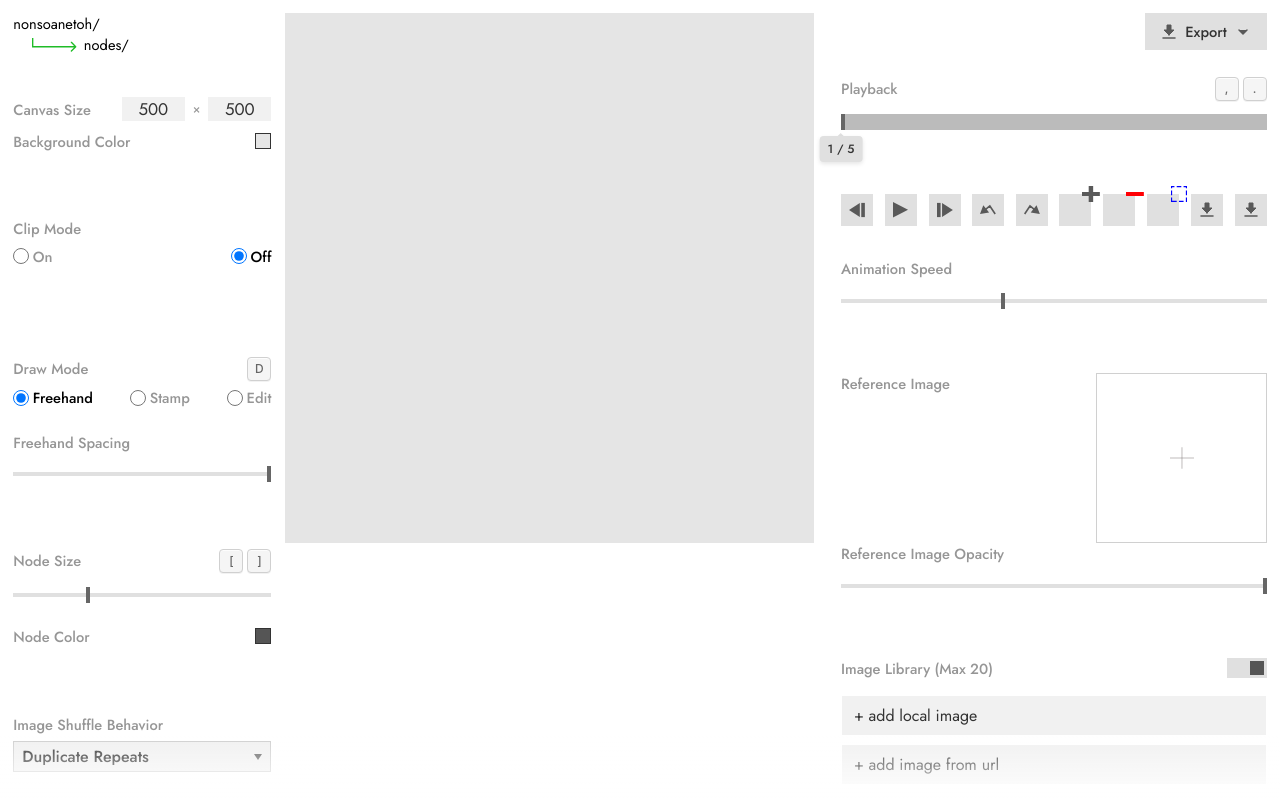
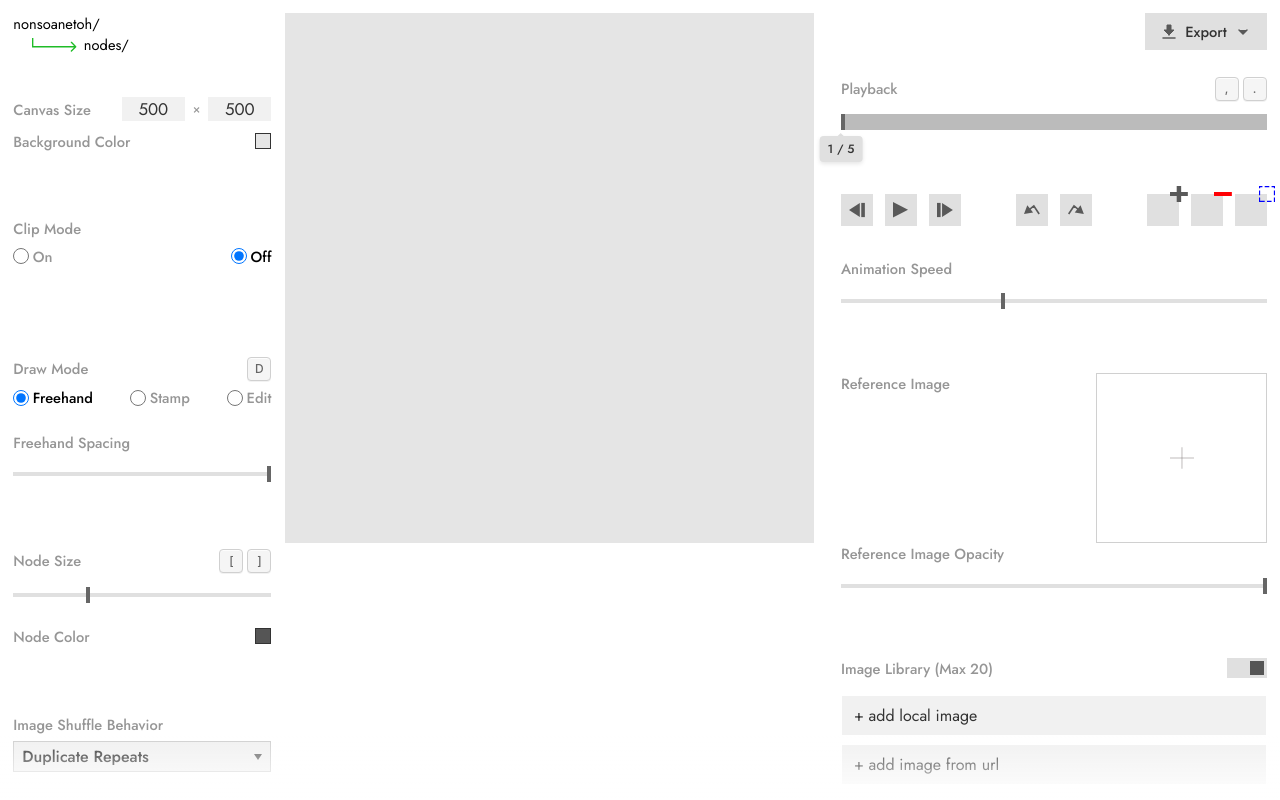
Before and after one commit to nonsoanetoh/nodes, a Next.js app: page / in a window 1280 px wide. Shown: the top 800 px of the page. Built offline with nearby package versions, Linux system fonts and the light colour scheme.

Commit message:
feat: hide reference image controls when clip mode enabled

```diff
--- a/src/app/components/timeline-pane.tsx
+++ b/src/app/components/timeline-pane.tsx
@@ -338,28 +338,6 @@ const TimelinePane = () => {
             alignment="super"
           />
         </div>
-        <div className="control-group">
-          <ButtonControl
-            label={
-              isExporting
-                ? `Exporting... ${Math.round(exportProgress * 100)}%`
-                : "Export GIF"
-            }
-            onClick={handleExportGIF}
-            icon={<Download />}
-            disabled={isExporting}
-          />
-          <ButtonControl
-            label={
-              isExporting
-                ? `Exporting... ${Math.round(exportProgress * 100)}%`
-                : "Export Video"
-            }
-            onClick={handleExportVideo}
-            icon={<Download />}
-            disabled={isExporting}
-          />
-        </div>
       </div>
 
       <div className="reference-image t-s--large">
@@ -372,6 +350,7 @@ const TimelinePane = () => {
         />
       </div>
 
+      {!project.clipMode && (
         <div className="reference-image t-s--large">
           <ImageInput
             label="Reference Image"
@@ -386,6 +365,7 @@ const TimelinePane = () => {
             onChange={handleReferenceOpacityChange}
           />
         </div>
+      )}
       <ImageListInput
         label="Image Library (Max 20)"
         value={project.imageLibrary}
```
Lines whose indentation alone changed are shown as unchanged.
